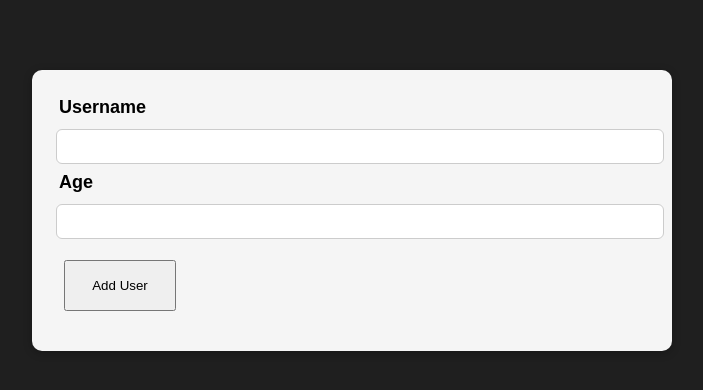
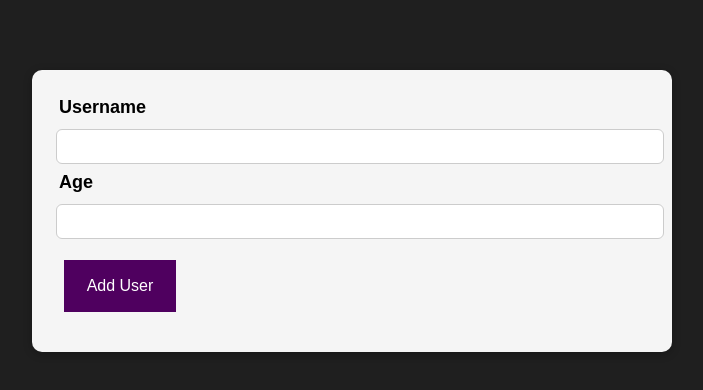
Before and after one commit to RadwaSaleh/react-practice-project, a React (Create React App) app: page / in a window 1280 px wide. Shown: the top 390 px of the page, without its empty margins (288-991 px from the left). Built offline with nearby package versions, Linux system fonts and the light colour scheme.

Commit message:
make reusable Button component

```diff
--- a/src/components/AddUser.css
+++ b/src/components/AddUser.css
@@ -32,10 +32,3 @@
     outline: none;
     border-color: #4f005f;
 }
-
-.add-user button {
-   text-align: center;
-    width: 7rem;
-    padding: 1rem;
-    margin: 1rem;
-}
--- a/src/components/AddUser.js
+++ b/src/components/AddUser.js
@@ -2,6 +2,8 @@
 import './AddUser.css';
 import './UI/Card';
 import Card from "./UI/Card";
+import Button from "./UI/Button";
+import "./UI/Button.css"
 
 const AddUser = () => {
     const addUserHandler = (event) => {
@@ -19,7 +21,7 @@
                     <label>Age</label>
                     <input type="number"/>
                 </div>
-                <button type="submit">Add User</button>
+                <Button type="submit" className="button">Add User</Button>
             </form>
         </Card>
     )
--- /dev/null
+++ b/src/components/UI/Button.css
@@ -0,0 +1,21 @@
+.button {
+    font: inherit;
+    text-align: center;
+    width: 7rem;
+    border: 1px solid #4f005f;
+    background: #4f005f;
+    color: white;
+    padding: 1rem;
+    cursor: pointer;
+    margin: 1rem;
+}
+
+.button:hover,
+.button:active {
+    background: #741188;
+    border-color: #741188;
+}
+
+.button:focus {
+    outline: none;
+}
--- /dev/null
+++ b/src/components/UI/Button.js
@@ -0,0 +1,8 @@
+import React from 'react';
+const Button = (props) => {
+    return (
+        <button type={props.type || 'button'} className={props.className}>{props.children}</button>
+    )
+}
+
+export default Button;
```
